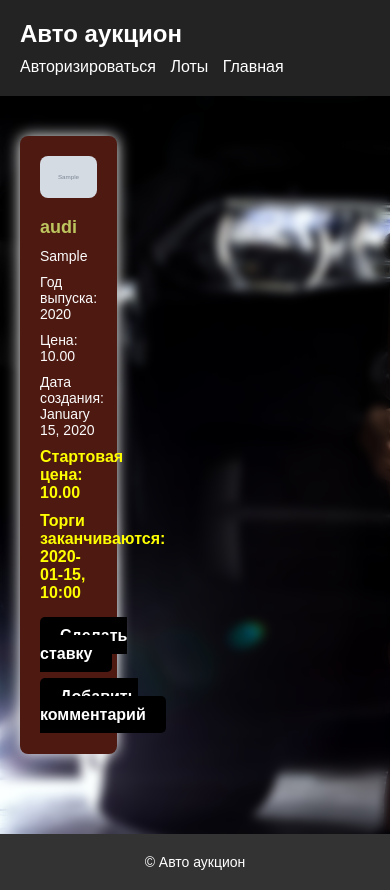
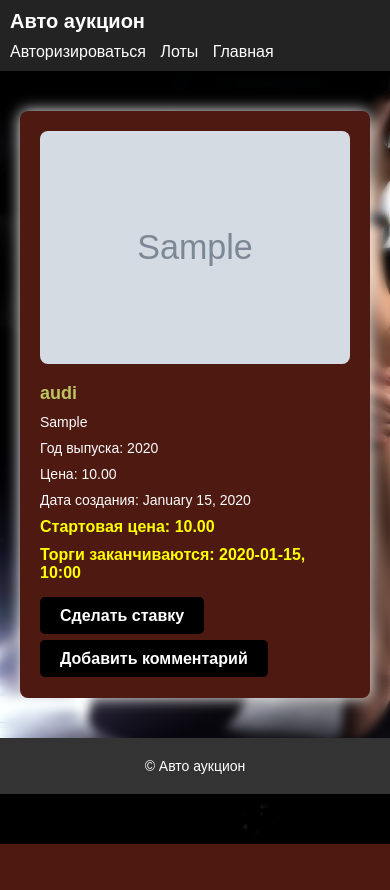
Before and after one commit to Kryukov1994/avto1701, a Django app: page /auction/auctions/ in a window 390 px wide. After the commit the page ends 844 px from the top, so only its background shows below. Run offline with Django 5.2, Linux system fonts and the light colour scheme; tables that the repository leaves empty hold one stand-in row (values such as "Sample post"); grey boxes marked "Sample" are stand-in pictures.

Commit message:
Верстка под телефон

```diff
--- a/avto_market/auction/templates/auction/view_all_auctions.html
+++ b/avto_market/auction/templates/auction/view_all_auctions.html
@@ -26,6 +26,19 @@
       color: black;
       border: 3px solid black;
       font-size: 17px;
+    }
+
+    @media (max-width: 767px) {
+      .card-container {
+        display: flex;
+        justify-content: center;
+        flex-wrap: wrap;
+      }
+
+      .card {
+        width: 100%;
+        margin: 10px;
+      }
     }
 
   </style>
--- a/avto_market/avto/static/css/style.css
+++ b/avto_market/avto/static/css/style.css
@@ -130,3 +130,33 @@
   font-size: 16px;
   font-weight: bold;
 }
+
+
+@media (max-width: 767px) {
+  /* Стили для устройств с шириной экрана до 767px */
+  .container {
+    padding: 10px;
+  }
+
+  header {
+    padding: 10px;
+  }
+
+  h1 {
+    font-size: 20px;
+  }
+
+  .card-container {
+    justify-content: center;
+  }
+
+  .card {
+    width: calc(50% - 10px);
+  }
+  .card:hover {
+    background-color: initial;
+    width: initial;
+    border: initial;
+    box-shadow: initial;
+  }
+}
```
Also changed, not shown: avto_market/account/templates/account/profile.html (+12 -0 lines), avto_market/auction/templates/auction/view_user_auctions.html (+13 -0 lines), avto_market/avto/templates/avto/avto_list.html (+18 -0 lines), avto_market/avto/templates/avto/new_avto.html (+10 -0 lines), avto_market/avto/templates/avto/user_avto.html (+13 -0 lines).
